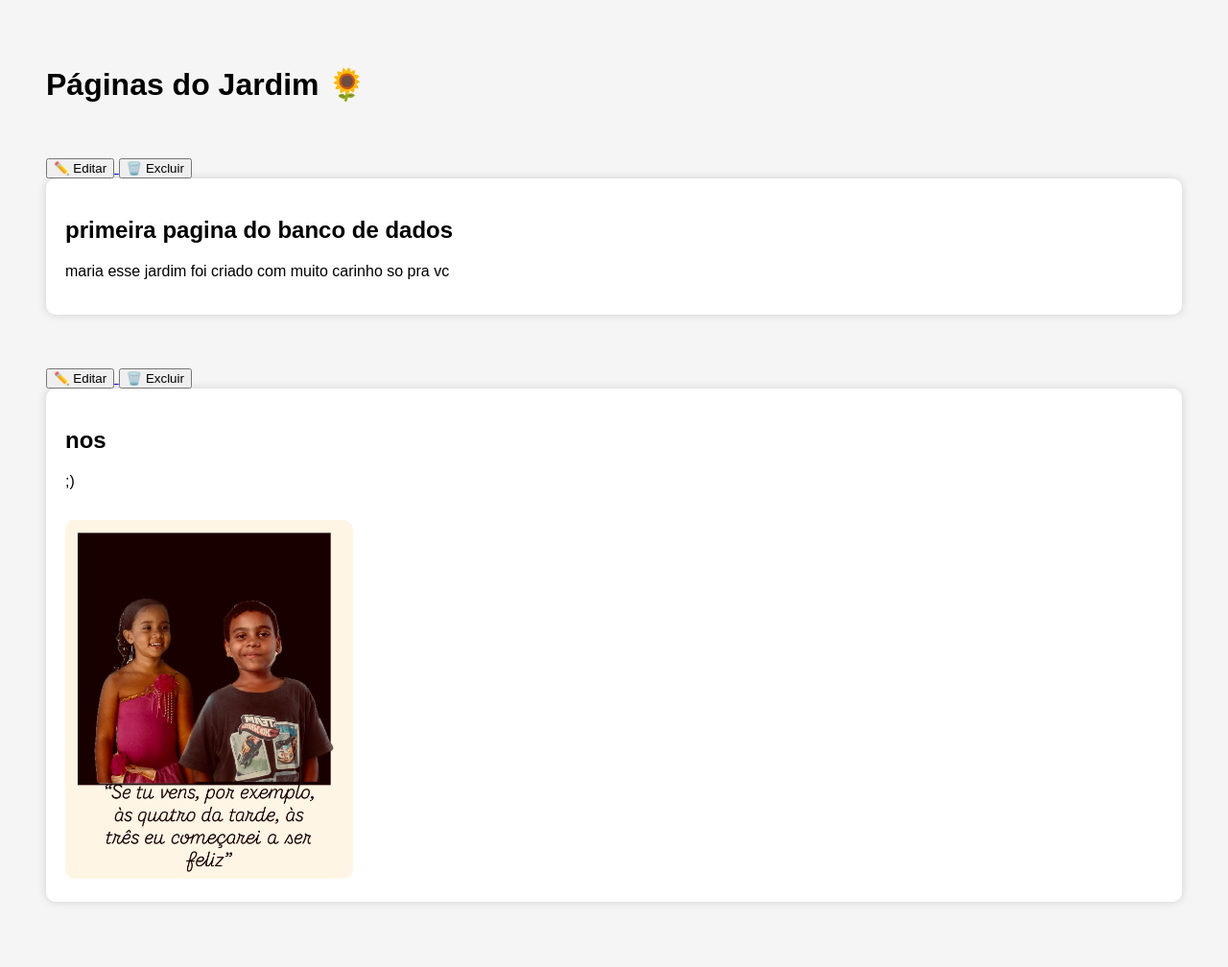
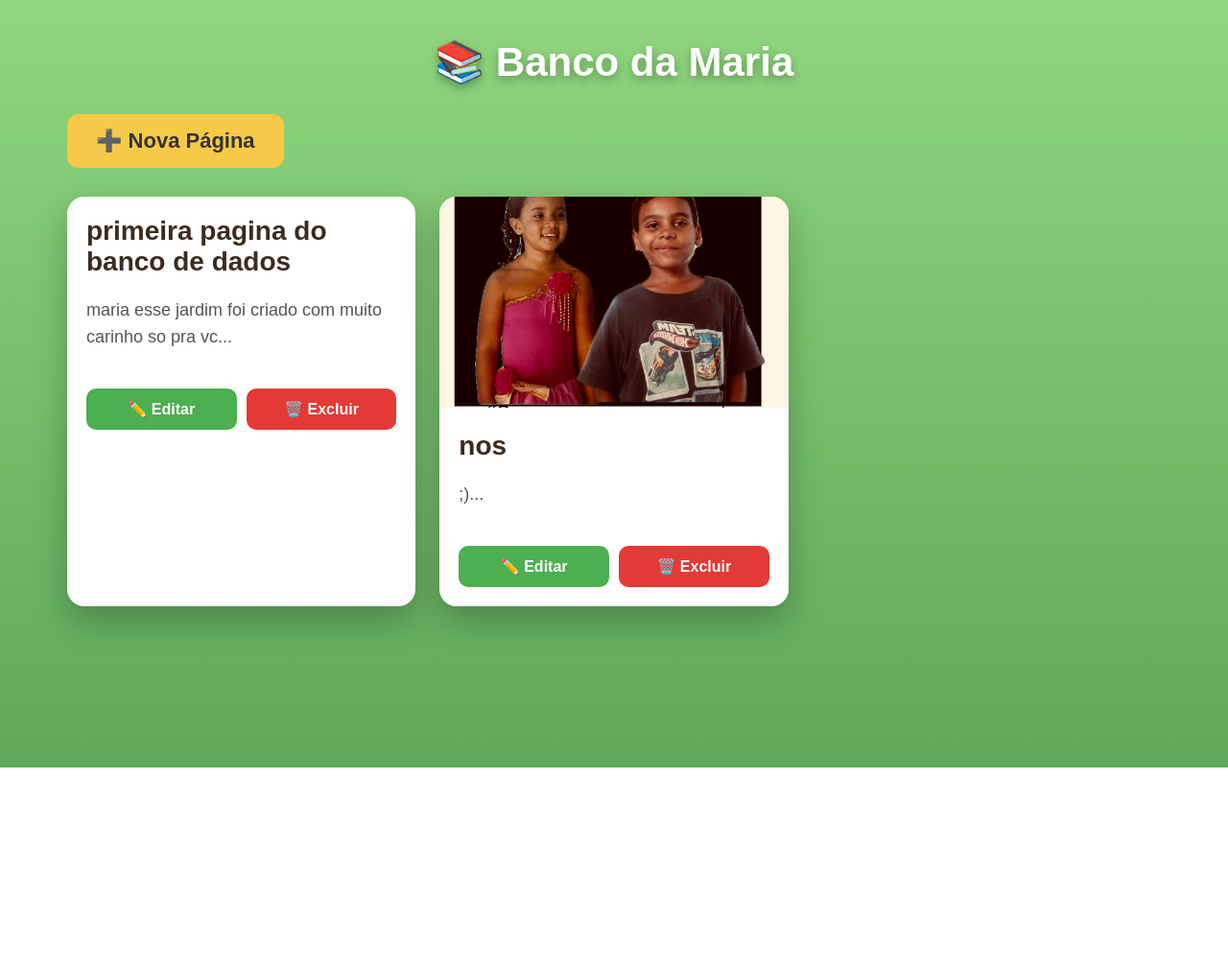
Before and after one commit to Lztexx/Jardim_da_Maria, a Flask app: page /banco in a window 1280 px wide. Shown: the whole page at 96% size. After the commit the page ends 800 px from the top, so only its background shows below. Run offline with Flask 3, Linux system fonts and the light colour scheme; data comes from the database, SQL or seed files in the repository; both versions use the stored data as it was after the commit.

Commit message:
Atualização do banco

```diff
--- /dev/null
+++ b/static/css/banco.css
@@ -0,0 +1,254 @@
+*{
+    margin:0;
+    padding:0;
+    box-sizing:border-box;
+}
+
+body{
+
+    font-family:Arial, Helvetica, sans-serif;
+
+    background:
+    linear-gradient(180deg,#8fd67d,#5ea85b);
+
+    min-height:100vh;
+
+    padding:40px;
+
+}
+
+.container{
+
+    width:95%;
+
+    max-width:1400px;
+
+    margin:auto;
+
+}
+
+h1{
+
+    text-align:center;
+
+    color:white;
+
+    font-size:42px;
+
+    margin-bottom:30px;
+
+    text-shadow:0 4px 10px rgba(0,0,0,.3);
+
+}
+
+.novo{
+
+    display:inline-block;
+
+    margin-bottom:30px;
+
+    padding:15px 30px;
+
+    border-radius:12px;
+
+    background:#f7c948;
+
+    color:#333;
+
+    font-size:22px;
+
+    font-weight:bold;
+
+    text-decoration:none;
+
+    transition:.3s;
+
+}
+
+.novo:hover{
+
+    transform:scale(1.05);
+
+    background:#ffd95b;
+
+}
+
+.grid{
+
+    display:grid;
+
+    grid-template-columns:
+    repeat(auto-fill,minmax(320px,1fr));
+
+    gap:25px;
+
+}
+
+.card{
+
+    background:white;
+
+    border-radius:18px;
+
+    overflow:hidden;
+
+    box-shadow:
+    0 15px 35px rgba(0,0,0,.25);
+
+    transition:.35s;
+
+}
+
+.card:hover{
+
+    transform:translateY(-8px);
+
+}
+
+.card img{
+
+    width:100%;
+
+    height:220px;
+
+    object-fit:cover;
+
+}
+
+.card h2{
+
+    padding:20px;
+
+    font-size:28px;
+
+    color:#3d2b1f;
+
+}
+
+.card p{
+
+    padding:0 20px 20px;
+
+    color:#555;
+
+    line-height:28px;
+
+    font-size:18px;
+
+}
+
+.acoes{
+
+    display:flex;
+
+    justify-content:space-between;
+
+    padding:20px;
+
+    gap:10px;
+
+}
+
+.editar{
+
+    flex:1;
+
+    text-align:center;
+
+    padding:12px;
+
+    border-radius:10px;
+
+    background:#4caf50;
+
+    color:white;
+
+    text-decoration:none;
+
+    font-weight:bold;
+
+    transition:.3s;
+
+}
+
+.editar:hover{
+
+    background:#3f9343;
+
+}
+
+.excluir{
+
+    flex:1;
+
+    text-align:center;
+
+    padding:12px;
+
+    border-radius:10px;
+
+    background:#e53935;
+
+    color:white;
+
+    text-decoration:none;
+
+    font-weight:bold;
+
+    transition:.3s;
+
+}
+
+.excluir:hover{
+
+    background:#c62828;
+
+}
+
+.vazio{
+
+    margin-top:50px;
+
+    background:white;
+
+    border-radius:15px;
+
+    padding:40px;
+
+    text-align:center;
+
+    font-size:24px;
+
+    box-shadow:0 15px 35px rgba(0,0,0,.2);
+
+}
+
+@media(max-width:768px){
+
+    body{
+
+        padding:20px;
+
+    }
+
+    h1{
+
+        font-size:30px;
+
+    }
+
+    .novo{
+
+        width:100%;
+
+        text-align:center;
+
+    }
+
+    .grid{
+
+        grid-template-columns:1fr;
+
+    }
+
+}
--- a/templates/banco.html
+++ b/templates/banco.html
@@ -1,69 +1,97 @@
 <!DOCTYPE html>
 <html lang="pt-BR">
+
 <head>
-    <meta charset="UTF-8">
-    <title>Banco de Dados</title>
 
-    <style>
+<meta charset="UTF-8">
 
-        body{
-            font-family: Arial;
-            background:#f5f5f5;
-            padding:40px;
-        }
+<meta name="viewport"
+content="width=device-width, initial-scale=1.0">
 
-        .pagina{
+<title>Banco da Maria</title>
 
-            background:white;
-            padding:20px;
-            margin-bottom:20px;
-            border-radius:10px;
-            box-shadow:0 0 10px rgba(0,0,0,.15);
-
-        }
-
-        img{
-
-            width:300px;
-            margin-top:15px;
-            border-radius:10px;
-
-        }
-
-    </style>
+<link rel="stylesheet"
+href="{{ url_for('static', filename='css/banco.css') }}">
 
 </head>
+
 <body>
 
-<h1>Páginas do Jardim 🌻</h1>
+<div class="container">
 
-{% for pagina in paginas %}
+    <h1>📚 Banco da Maria</h1>
 
-<br><br>
+    <a href="/nova" class="novo">
 
-<a href="/editar/{{ pagina[0] }}">
-    <button>✏️ Editar</button>
-</a>
+        ➕ Nova Página
 
-<a href="/excluir/{{ pagina[0] }}">
-    <button>🗑️ Excluir</button>
-</a>
+    </a>
 
-<div class="pagina">
+    {% if paginas|length == 0 %}
 
-<h2>{{ pagina[1] }}</h2>
+        <div class="vazio">
 
-<p>{{ pagina[2] }}</p>
+            Nenhuma página cadastrada.
 
-{% if pagina[3] != "" %}
+        </div>
 
-<img src="{{ url_for('static', filename='img/uploads/' + pagina[3]) }}">
+    {% else %}
 
-{% endif %}
+    <div class="grid">
+
+    {% for pagina in paginas %}
+
+        <div class="card">
+
+            {% if pagina[3] != "" %}
+
+            <img
+            src="{{ url_for('static', filename='img/uploads/' + pagina[3]) }}">
+
+            {% endif %}
+
+            <h2>
+
+                {{ pagina[1] }}
+
+            </h2>
+
+            <p>
+
+                {{ pagina[2][:120] }}...
+
+            </p>
+
+            <div class="acoes">
+
+                <a
+                class="editar"
+                href="/editar/{{ pagina[0] }}">
+
+                ✏️ Editar
+
+                </a>
+
+                <a
+                class="excluir"
+                href="/excluir/{{ pagina[0] }}">
+
+                🗑️ Excluir
+
+                </a>
+
+            </div>
+
+        </div>
+
+    {% endfor %}
+
+    </div>
+
+    {% endif %}
 
 </div>
 
-{% endfor %}
+</body>
 
-</body>
 </html>
```
Also changed, not shown: static/css/nova.css (added, +241 -0 lines), templates/nova_pagina.html (+62 -13 lines), database.db, static/img/uploads/OIP-removebg-preview.png (added), static/img/uploads/png-clipart-landscaping-raymond-terrace-dronacharya-group-of-institution-leaf-water-leaf-computer.png (added).
